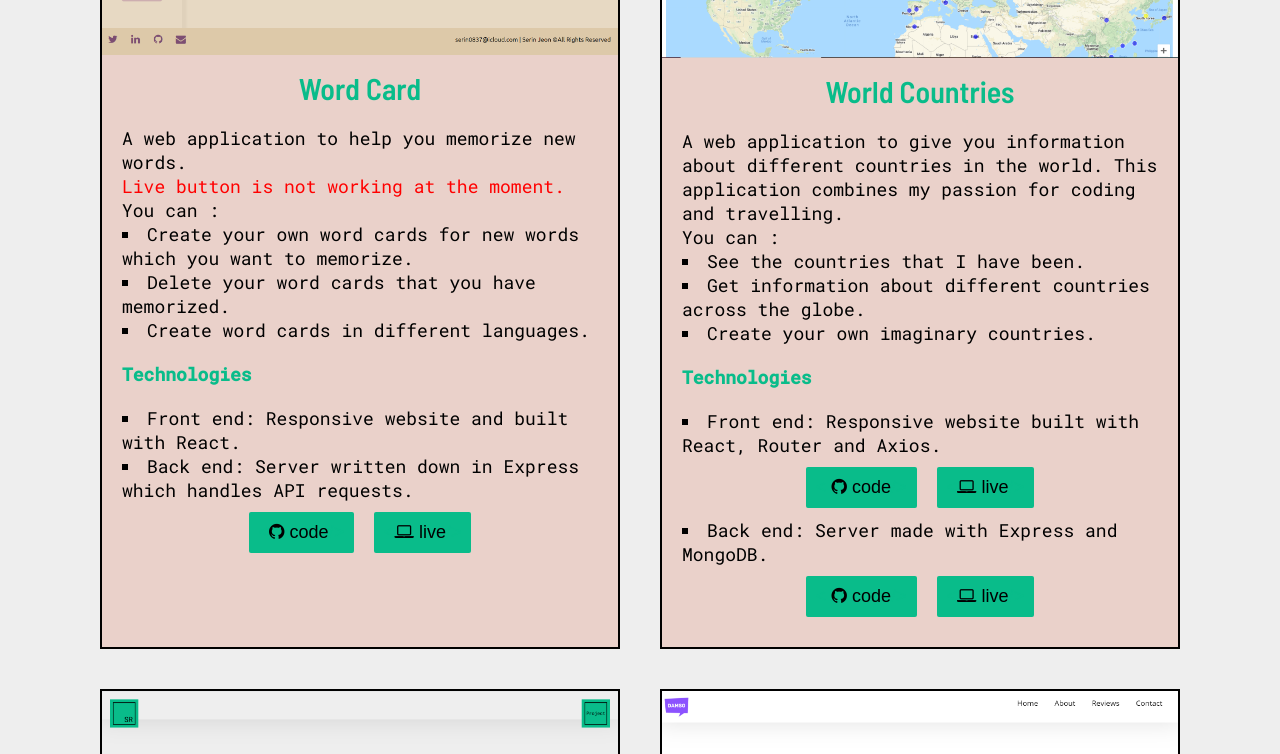
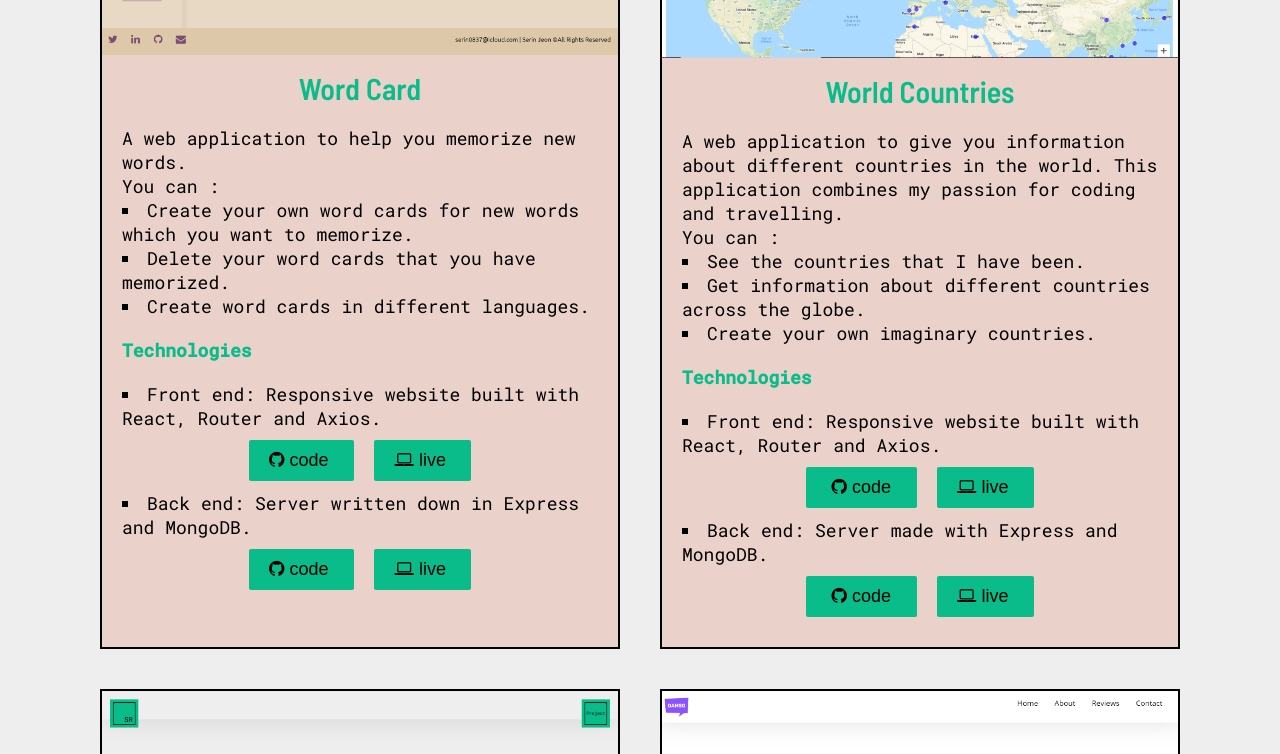
Before and after one commit to serin0837/portfolio, a React (Create React App) app: page /project in a window 1280 px wide. Shown: the part 375-1129 px from the top of the page. Built offline with nearby package versions, Linux system fonts and the light colour scheme.

Commit message:
add project url

```diff
--- a/src/component/Project.jsx
+++ b/src/component/Project.jsx
@@ -25,7 +25,7 @@ const Project = () => {
             <h3 className="project-title">Word Card</h3>
             <div className="project-explain">
               <p>A web application to help you memorize new words.</p>
-              <p className="explain">Live button is not working at the moment.</p>
+              {/* <p className="explain">Live button is not working at the moment.</p> */}
               You can :
               <ul>
                 <li>
@@ -38,14 +38,8 @@ const Project = () => {
               <div className="project-tech">
                 <h4>Technologies</h4>
                 <ul>
-                  <li>Front end: Responsive website and built with React.</li>
-                  <li>
-                    Back end: Server written down in Express which handles API
-                    requests.
-                  </li>
-                </ul>
-              </div>
-              <div className="project-button">
+                  <li>Front end: Responsive website built with React, Router and Axios.</li>
+                  <div className="project-button">
                 <button>
                   <a
                     href="https://github.com/serin0837/word-list-app"
@@ -61,7 +55,38 @@ const Project = () => {
                 {/* live not work yet */}
                 <button>
                   <a
-                    href="https://github.com/serin0837/word-list-app"
+                    href="https://word-card.netlify.app/"
+                    target="_blank"
+                    className="projects"
+                    rel="noopener noreferrer"
+                  >
+                    <span className="code">&lt;</span>
+                    <i className="fa fa-laptop" aria-hidden="true"></i> live
+                    <span className="code">&#47;&gt;</span>
+                  </a>
+                </button>
+              </div>
+                  <li>
+                    Back end: Server written down in Express and MongoDB.
+                  </li>
+                </ul>
+              </div>
+              <div className="project-button">
+                <button>
+                  <a
+                    href="https://github.com/serin0837/word-backend"
+                    target="_blank"
+                    className="projects"
+                    rel="noopener noreferrer"
+                  >
+                    <span className="code">&lt;</span>
+                    <i className="fa fa-github" aria-hidden="true"></i> code
+                    <span className="code">&#47;&gt;</span>
+                  </a>
+                </button>
+                <button>
+                  <a
+                    href="https://word-back.herokuapp.com/api/words"
                     target="_blank"
                     className="projects"
                     rel="noopener noreferrer"
```
